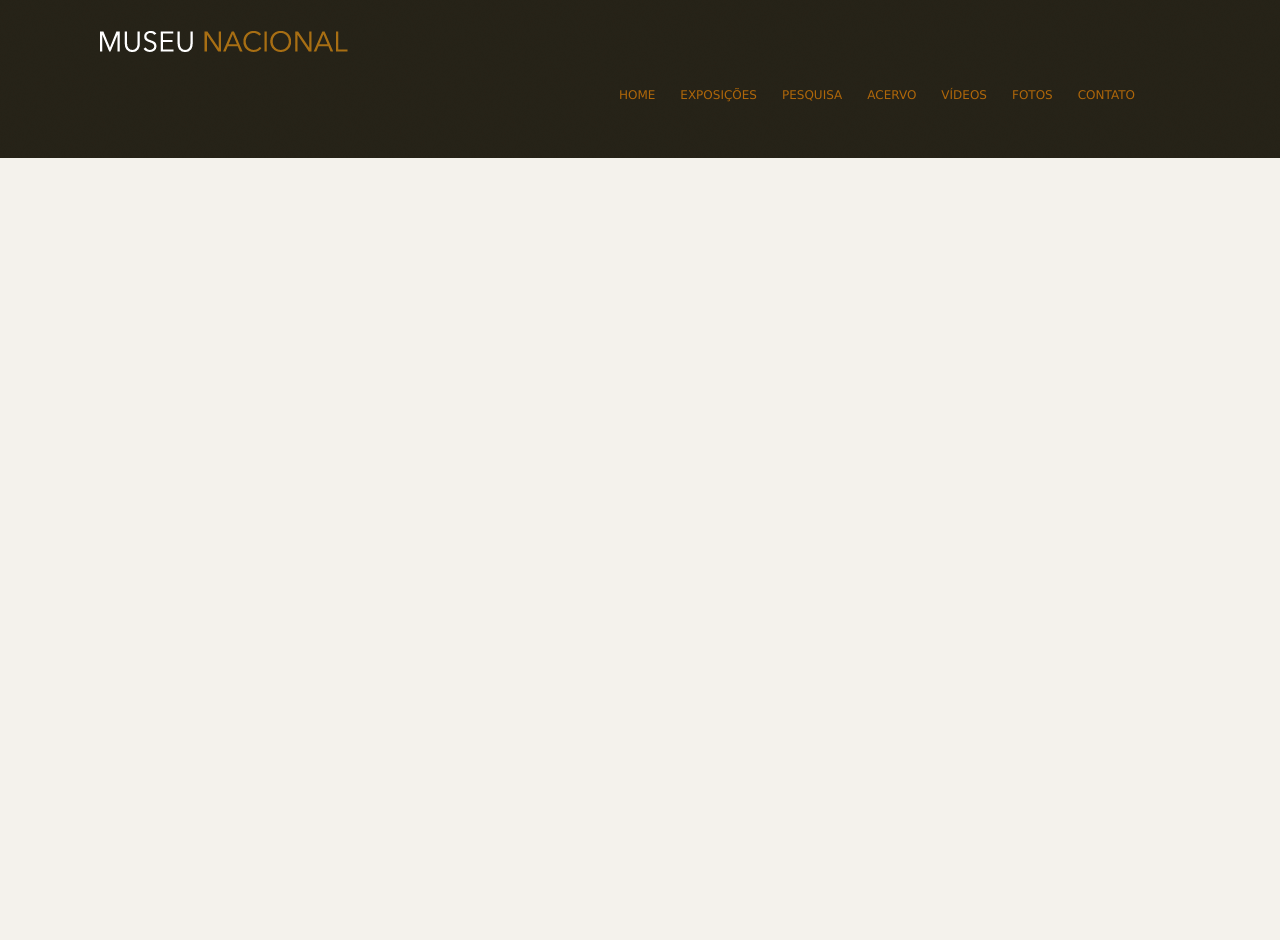
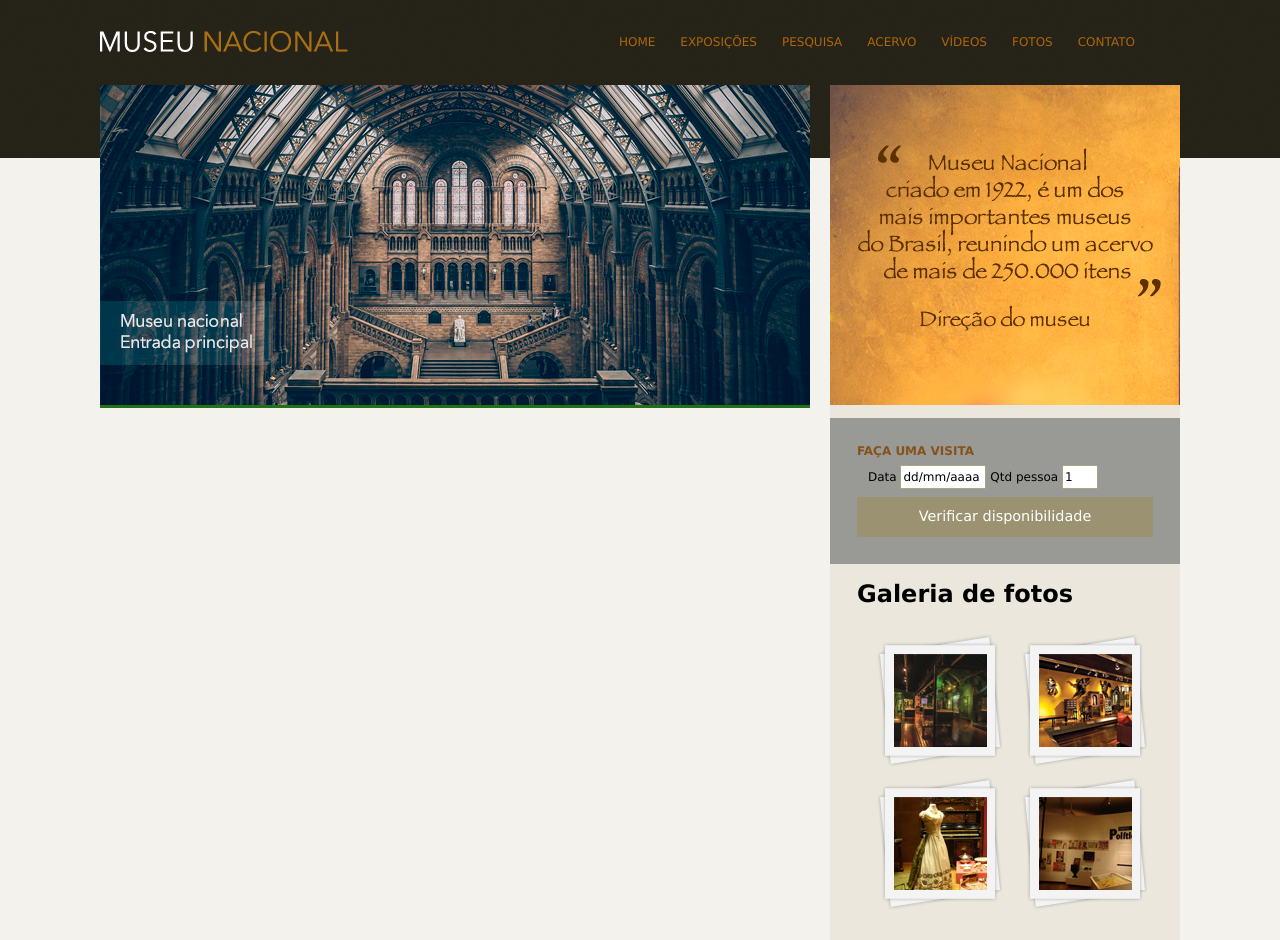
Before and after one commit to Bernardo-Santos-Js/udemy-museu-nacional, a plain HTML site: page index.html in a window 1280 px wide. Before the commit the page ends 800 px from the top, so only its background shows below. Drawn offline with Linux system fonts and the light colour scheme.

Commit message:
atualizando o menu de nevegação e também a barra laterl do painel de visitas

```diff
--- a/css/style.css
+++ b/css/style.css
@@ -1,52 +1,141 @@
-body{
+body {
     background: #f4f2ec url(../img/fundo.png) repeat-x;
-    font:12px "Lucida Grande", "Lucida Sans Unicode", Arial, sans-serif;
+    font: 12px "Lucida Grande", "Lucida Sans Unicode", Arial, sans-serif;
 }
-#container{
+
+#container {
     width: 1080px;
+    /*os calculos dos widths das classes, estão sendo feito com base nesse 1080 pix*/
     margin: 0 auto;
 
 }
 
-a:link, a:active, a:visited{
+a:link,
+a:active,
+a:visited {
     color: #af670a;
     text-decoration: none;
 
 }
-a:hover{
+
+a:hover {
     color: #227115;
 }
-#logo a{
+
+#logo h1 {
+    float: left
+        /*logo flutuando a esquerda*/
+}
+
+#logo a {
     width: 248px;
     height: 21px;
-    text-indent: -9999px;  /*tirar texto da area de visualizção*/
+    text-indent: -9999px;
+    /*tirar texto da area de visualizção*/
     display: block;
     background: url(../img/logo.png) no-repeat;
 }
 
 /* Barra de Navegação*/
-header{
+header {
     padding: 15px 0;
-    height: 5px;
+    height: 55px;
 }
-nav ul{
+
+nav ul {
     list-style: none;
     margin: 20px;
     float: right;
+    /*barra de navegalção flutuando a  direita*/
 }
 
-nav ul li{
+nav ul li {
     float: left;
 
 }
 
-nav ul li a:link{
+nav ul li a:link {
     display: block;
     margin-right: 25px;
     padding-bottom: 3px;
     text-transform: uppercase;
 }
 
-nav ul li a:hover{
+nav ul li a:hover {
     border-bottom: 1px solid #535858;
 }
+
+#conteudo {
+    width: 710px;
+    float: left;
+    background: #227115;
+}
+
+aside {
+    width: 350px;
+    float: right;
+    background: #ebe7dd;
+    padding-bottom: 30px;
+}
+
+section#visita {
+    /*selecionando seção que tem id visita*/
+    background: #999996;
+    padding: 10px 27px 27px 27px;
+    /*superior 10 px, lateral direita 27px, parte inferior 27px, area lateral 27px */
+    margin-top: 10px;
+}
+section#galeria{
+    padding: 0 27px 0 27px;
+
+}
+
+section#galeria a{
+    display: block;
+    background: url(../img/fundo-foto.png) no-repeat;
+    float: left; /*flutuar*/
+    padding: 17px 15px 17px 15px;/*parte superior, direita, inferior e lateral esquerda*/
+    margin: 10px 0 0 20px;
+}
+section#galeria img{
+    margin-left: 2px;
+    margin-top: 3px;
+}
+
+h4 {
+    color: #86521a;
+    text-transform: uppercase;
+    padding-bottom: 3px;
+    margin-bottom: 0;
+    /*sem margem para um h4*/
+}
+
+/*formularios*/
+input {
+    height: 20px;
+    width: 80px;
+    background: #fff;
+    border: none;
+    font-size: 1em;
+}
+
+input.campo {
+    border: 1px solid #ada484;
+}
+
+input.botao {
+    background: #9b9271;
+    color: white;
+    width: 100%;
+    height: 40px;
+    font-size: 1.2em;
+}
+
+fieldset {
+    border: none;
+
+}
+
+#legenda{
+    display: none;
+}
--- a/index.html
+++ b/index.html
@@ -33,7 +33,57 @@
             </nav> <!--FIM nav-->
         </header> <!--Fim Header-->
 
-    </div>
+        <div id="principal"> <!--inicio div principal-->
+
+            <div id="conteudo"><!-- Início conteudo -->
+                <section id="capa">
+                    <img src="img/museu.png" alt="foto ilustrativa museu">
+                </section>
+            </div>
+            <aside> <!--inicio aside-->
+                <section id="depoimento">
+                    <img src="img/depoimento.png" alt="foto ilustrativa de um depoimento">
+                </section>
+
+                <section id="visita"> <!--inicio seção visita-->
+
+                    <h4>Faça uma visita</h4>
+                    <form>
+                        <fieldset>
+                            <legend id="legenda">Selecione uma data</legend>
+                            <label for="data" > Data</label>
+                            <input  class="campo" type="text" id="data" value="dd/mm/aaaa">
+
+                        <label for="qtd">Qtd pessoa</label>
+                        <input class="campo" style="width: 30px;" type="text" id="qtd" value="1">
+
+                        </fieldset>
+                        <input class="botao" type="submit"  value="Verificar disponibilidade">
+                    </form>
+                </section> <!--fim seção visita-->
+
+                <section id="galeria">
+                    <h1>Galeria de fotos</h1>
+
+                    <a href="">
+                        <img src="img/imagem1.jpg" height="93px" width="93px" alt="Descrição imagem">
+                    </a>
+
+                    <a href="">
+                        <img src="img/imagem2.jpg" height="93px" width="93px" alt="Descrição imagem">
+                    </a>
+
+                    <a href="">
+                        <img src="img/imagem3.jpg" height="93px" width="93px" alt="Descrição imagem">
+                    </a>
+
+                    <a href="">
+                        <img src="img/imagem4.jpg" height="93px" width="93px" alt="Descrição imagem">
+                    </a>
+                </section>
+            </aside><!--fim aside-->
+
+        </div> <!--fim do container-->
 </body>
 
 </html>
```
